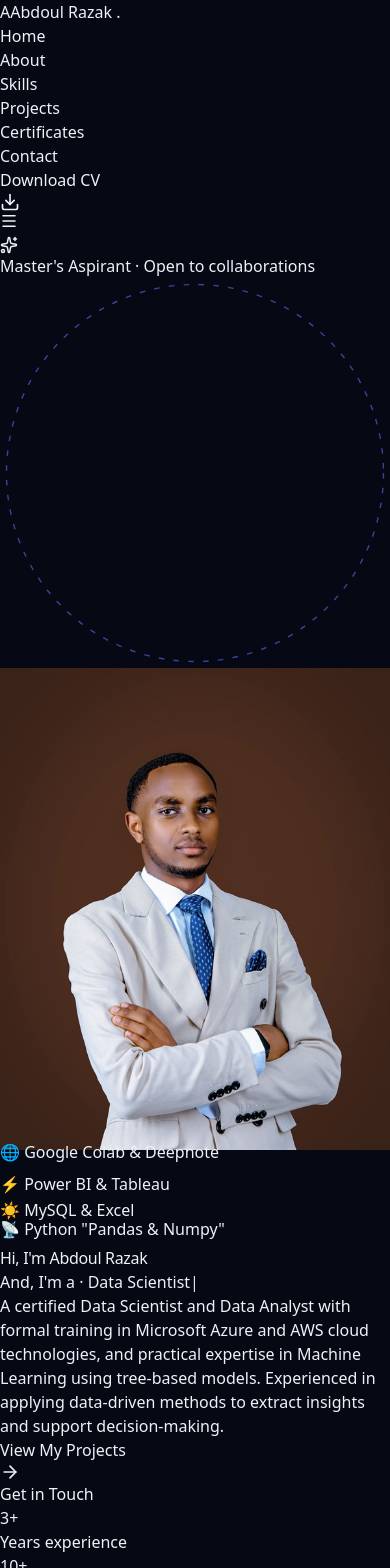
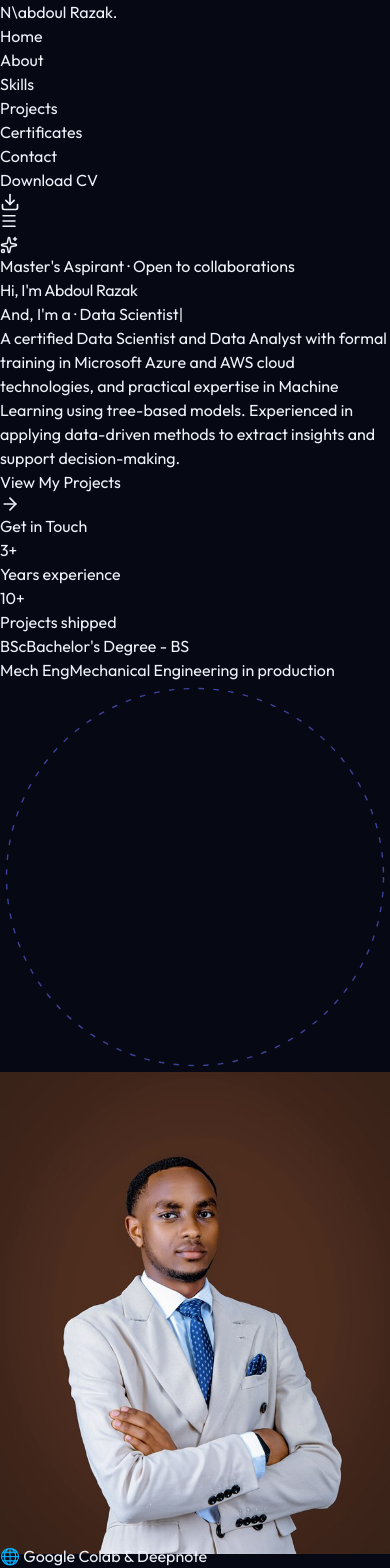
Before and after one commit to Abdoul-razaq/Data-Portfolio-Website, a React (Vite) app: page / in a window 390 px wide. Shown: the top 1568 px of the page. Built offline with nearby package versions, Linux system fonts and the light colour scheme.

Commit message:
design: update logo to N\abdoul Razak. and apply Outfit font style and layout columns swap

```diff
--- a/index.html
+++ b/index.html
@@ -6,6 +6,9 @@
   <link rel="icon" type="image/svg+xml" href="/favicon.svg" />
   <meta name="viewport" content="width=device-width, initial-scale=1.0" />
   <title>Portfolio | Abdoul Razak</title>
+  <link rel="preconnect" href="https://fonts.googleapis.com">
+  <link rel="preconnect" href="https://fonts.gstatic.com" crossorigin>
+  <link href="https://fonts.googleapis.com/css2?family=Outfit:wght@100..900&display=swap" rel="stylesheet">
 </head>
 
 <body>
--- a/src/components/Navbar.tsx
+++ b/src/components/Navbar.tsx
@@ -62,16 +62,9 @@ export function Navbar() {
             }`}
         >
           {/* ── LOGO ── */}
-          <Link to="/" className="flex items-center gap-2 group">
-            <span className="relative inline-flex h-8 w-8 items-center justify-center rounded-lg bg-gradient-to-br from-primary to-accent shadow-glow-indigo">
-              <span className="font-display text-sm font-semibold text-primary-foreground">
-                A
-              </span>
-              <span className="absolute inset-0 rounded-lg bg-primary/40 blur-md -z-10 group-hover:opacity-100 opacity-60 transition" />
-            </span>
-
-            <span className="font-display text-lg sm:text-xl font-semibold tracking-tight">
-              Abdoul Razak <span className="text-accent">.</span>
+          <Link to="/" className="flex items-center group">
+            <span className="font-display text-2xl tracking-tight text-white">
+              <span className="text-blue-500 font-bold">N</span><span className="font-bold">\</span>abdoul Razak.
             </span>
           </Link>
 
--- a/src/components/sections/Hero.tsx
+++ b/src/components/sections/Hero.tsx
@@ -45,82 +45,17 @@ export function Hero() {
 
         {/* Wrapper to center content vertically in the remaining space */}
         <div className="w-full flex-1 flex items-center mt-2 lg:mt-0">
-          <div className="w-full grid lg:grid-cols-[0.9fr_1.1fr] gap-12 lg:gap-20 items-center">
+          <div className="w-full grid lg:grid-cols-[1.1fr_0.9fr] gap-12 lg:gap-20 items-center">
 
-            {/* LEFT SIDE (PROFILE PICTURE ONLY) */}
-            <motion.div
-              initial={{ opacity: 0, scale: 0.92 }}
-              animate={{ opacity: 1, scale: 1 }}
-              transition={{ duration: 0.9, delay: 0.15, ease: "easeOut" }}
-              className="relative mx-auto flex items-center justify-center w-[320px] h-[320px] sm:w-[380px] sm:h-[380px] lg:w-[420px] lg:h-[420px]"
-            >
-              {/* glow */}
-              <div className="absolute inset-0 rounded-full bg-gradient-to-br from-primary/50 via-accent/30 to-transparent blur-2xl" />
-
-              {/* orbit ring */}
-              <svg
-                className="absolute inset-0 w-full h-full"
-                viewBox="0 0 420 420"
-                fill="none"
-                xmlns="http://www.w3.org/2000/svg"
-              >
-                <circle
-                  cx="210"
-                  cy="210"
-                  r="203"
-                  stroke="url(#orbitGrad)"
-                  strokeWidth="1.5"
-                  strokeDasharray="6 10"
-                />
-                <defs>
-                  <linearGradient id="orbitGrad" x1="0" y1="0" x2="420" y2="420">
-                    <stop stopColor="#6366f1" stopOpacity="0.6" />
-                    <stop offset="0.5" stopColor="#22d3ee" stopOpacity="0.4" />
-                    <stop offset="1" stopColor="#6366f1" stopOpacity="0" />
-                  </linearGradient>
-                </defs>
-              </svg>
-
-              {/* avatar */}
-              <div className="relative z-10 w-[250px] h-[250px] sm:w-[300px] sm:h-[300px] lg:w-[335px] lg:h-[335px] rounded-full overflow-hidden ring-4 ring-primary/30 shadow-2xl">
-                <img
-                  src="/images/Razak.jpeg"
-                  alt="Abdoul Razak – Data Scientist"
-                  className="w-full h-full object-cover object-center"
-                />
-              </div>
-
-              {/* floating chips */}
-              <div className="absolute glass rounded-xl px-3 py-2 text-xs shadow-glass z-20 whitespace-nowrap"
-                style={{ top: "12px", left: "-10px", animation: "float 5s ease-in-out infinite" }}>
-                🌐 Google Colab & Deepnote
-              </div>
-
-              <div className="absolute glass rounded-xl px-3 py-2 text-xs shadow-glass z-20 whitespace-nowrap"
-                style={{ top: "35px", right: "-12px", animation: "float 6s ease-in-out infinite reverse" }}>
-                ⚡ Power BI & Tableau
-              </div>
-
-              <div className="absolute glass rounded-xl px-3 py-2 text-xs shadow-glass z-20 whitespace-nowrap"
-                style={{ bottom: "35px", left: "-15px", animation: "float 7s ease-in-out infinite" }}>
-                ☀️ MySQL & Excel
-              </div>
-
-              <div className="absolute glass rounded-xl px-3 py-2 text-xs shadow-glass z-20 whitespace-nowrap"
-                style={{ bottom: "18px", right: "-10px", animation: "float 5.5s ease-in-out infinite reverse" }}>
-                📡 Python "Pandas & Numpy"
-              </div>
-            </motion.div>
-
-            {/* RIGHT SIDE (TEXT CONTENT) */}
+            {/* LEFT SIDE (TEXT CONTENT) */}
             <motion.div
               initial={{ opacity: 0, y: 24 }}
               animate={{ opacity: 1, y: 0 }}
               transition={{ duration: 0.7, ease: "easeOut" }}
-              className="w-full lg:pl-14"
+              className="w-full lg:pr-14"
             >
               <h1 className="font-display text-4xl sm:text-5xl lg:text-6xl font-semibold leading-[1.02] tracking-tight">
-                Hi, I'm <span className="text-gradient-primary">Abdoul Razak</span>
+                Hi, I'm <span className="text-blue-500 font-bold">Abdoul Razak</span>
               </h1>
 
               <p className="mt-6 font-display text-xl sm:text-2xl text-muted-foreground">
@@ -185,6 +120,71 @@ export function Hero() {
                 ))}
               </div>
             </motion.div>
+
+            {/* RIGHT SIDE (PROFILE PICTURE ONLY) */}
+            <motion.div
+              initial={{ opacity: 0, scale: 0.92 }}
+              animate={{ opacity: 1, scale: 1 }}
+              transition={{ duration: 0.9, delay: 0.15, ease: "easeOut" }}
+              className="relative mx-auto flex items-center justify-center w-[280px] h-[280px] sm:w-[340px] sm:h-[340px] lg:w-[380px] lg:h-[380px]"
+            >
+              {/* glow */}
+              <div className="absolute inset-0 rounded-full bg-gradient-to-br from-primary/50 via-accent/30 to-transparent blur-2xl" />
+
+              {/* orbit ring */}
+              <svg
+                className="absolute inset-0 w-full h-full"
+                viewBox="0 0 420 420"
+                fill="none"
+                xmlns="http://www.w3.org/2000/svg"
+              >
+                <circle
+                  cx="210"
+                  cy="210"
+                  r="203"
+                  stroke="url(#orbitGrad)"
+                  strokeWidth="1.5"
+                  strokeDasharray="6 10"
+                />
+                <defs>
+                  <linearGradient id="orbitGrad" x1="0" y1="0" x2="420" y2="420">
+                    <stop stopColor="#6366f1" stopOpacity="0.6" />
+                    <stop offset="0.5" stopColor="#22d3ee" stopOpacity="0.4" />
+                    <stop offset="1" stopColor="#6366f1" stopOpacity="0" />
+                  </linearGradient>
+                </defs>
+              </svg>
+
+              {/* avatar */}
+              <div className="relative z-10 w-[210px] h-[210px] sm:w-[260px] sm:h-[260px] lg:w-[290px] lg:h-[290px] rounded-full overflow-hidden ring-4 ring-primary/30 shadow-2xl">
+                <img
+                  src="/images/Razak.jpeg"
+                  alt="Abdoul Razak – Data Scientist"
+                  className="w-full h-full object-cover object-center"
+                />
+              </div>
+
+              {/* floating chips */}
+              <div className="absolute glass rounded-xl px-3 py-2 text-xs shadow-glass z-20 whitespace-nowrap"
+                style={{ top: "12px", left: "-10px", animation: "float 5s ease-in-out infinite" }}>
+                🌐 Google Colab & Deepnote
+              </div>
+
+              <div className="absolute glass rounded-xl px-3 py-2 text-xs shadow-glass z-20 whitespace-nowrap"
+                style={{ top: "35px", right: "-12px", animation: "float 6s ease-in-out infinite reverse" }}>
+                ⚡ Power BI & Tableau
+              </div>
+
+              <div className="absolute glass rounded-xl px-3 py-2 text-xs shadow-glass z-20 whitespace-nowrap"
+                style={{ bottom: "35px", left: "-15px", animation: "float 7s ease-in-out infinite" }}>
+                ☀️ MySQL & Excel
+              </div>
+
+              <div className="absolute glass rounded-xl px-3 py-2 text-xs shadow-glass z-20 whitespace-nowrap"
+                style={{ bottom: "18px", right: "-10px", animation: "float 5.5s ease-in-out infinite reverse" }}>
+                📡 Python "Pandas & Numpy"
+              </div>
+            </motion.div>
           </div>
         </div>
       </div>
--- a/src/index.css
+++ b/src/index.css
@@ -8,8 +8,8 @@
  */
 
 :root {
-  --font-display: "Space Grotesk", ui-sans-serif, system-ui, sans-serif;
-  --font-sans: "DM Sans", ui-sans-serif, system-ui, sans-serif;
+  --font-display: "Outfit", ui-sans-serif, system-ui, sans-serif;
+  --font-sans: "Outfit", ui-sans-serif, system-ui, sans-serif;
 
   --radius-sm: calc(var(--radius) - 4px);
   --radius-md: calc(var(--radius) - 2px);
```
